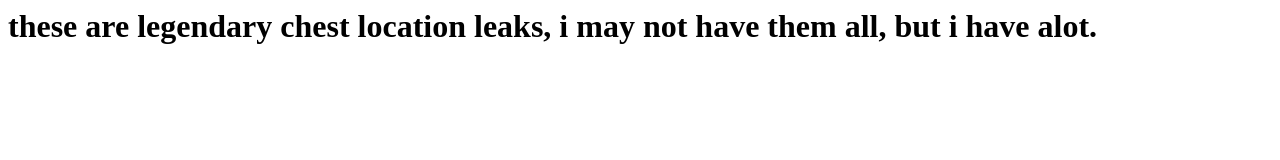
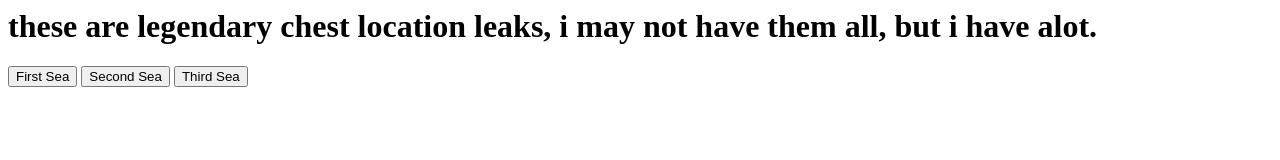
Before and after one commit to charts-ar/charts-ar.github.io, a plain HTML site: page index.html in a window 1280 px wide. Drawn offline with Linux system fonts and the light colour scheme.

Commit message:
Update index.html

```diff
--- a/index.html
+++ b/index.html
@@ -4,5 +4,7 @@
 </head>
 <body>
   <h1>these are legendary chest location leaks, i may not have them all, but i have alot.</h1>
-
+  <button onclick="window.location.href='/first-sea/'">First Sea</button>
+  <button onclick="window.location.href='/second-sea/'">Second Sea</button>
+  <button onclick="window.location.href='/third-sea/'">Third Sea</button>
 </body>
```
